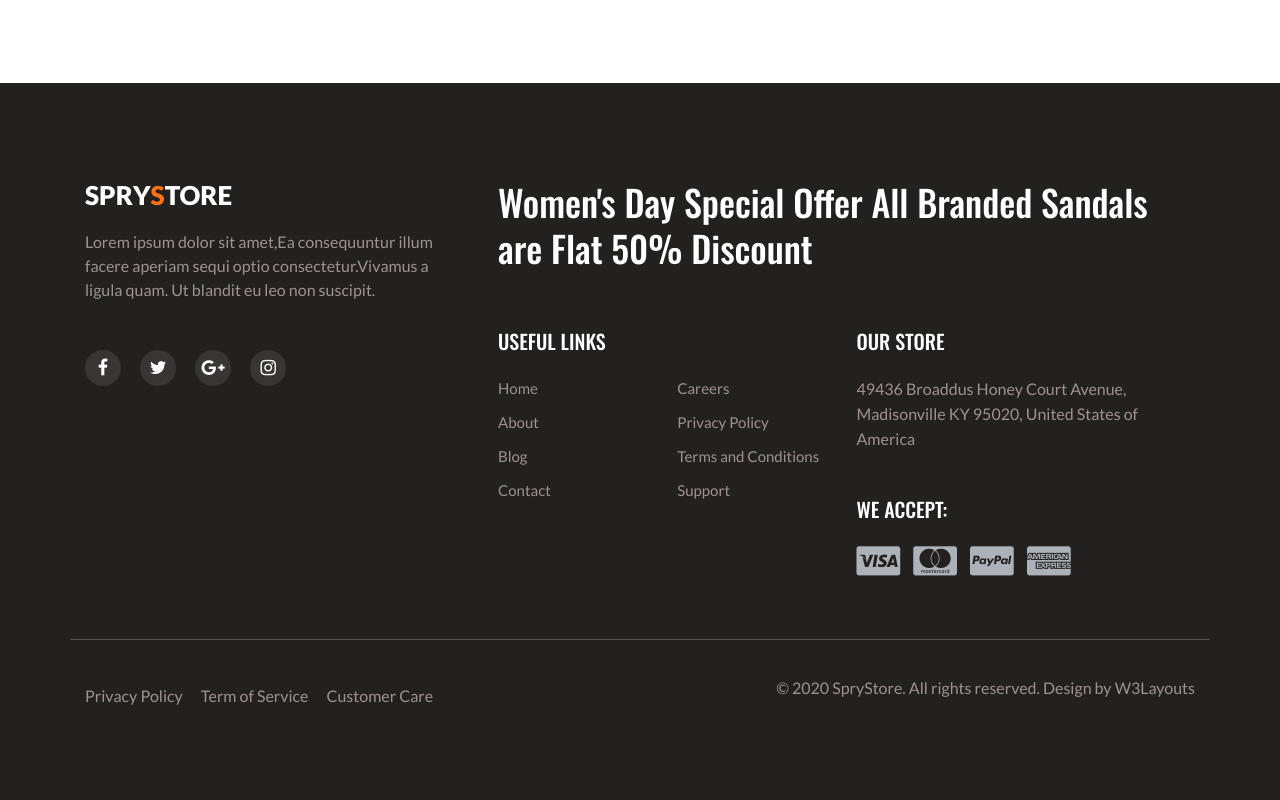
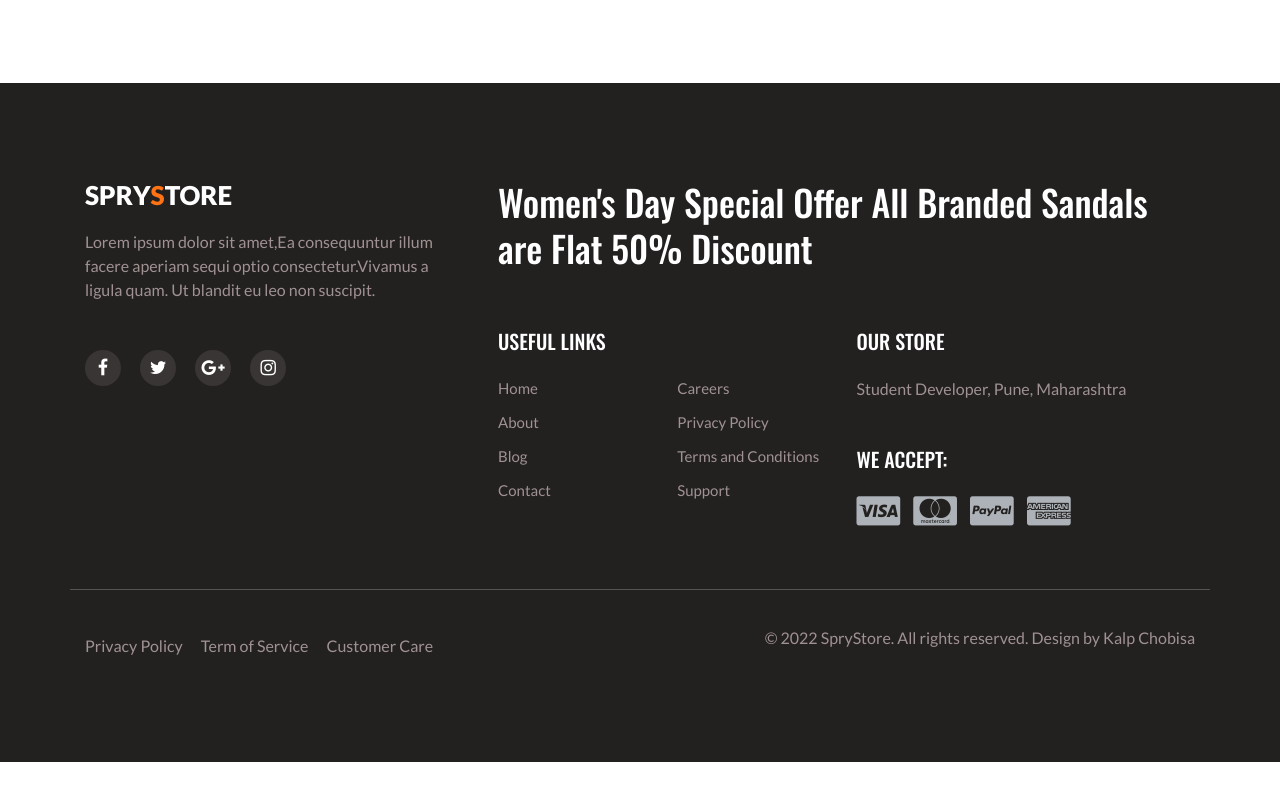
Before and after one commit to kalpchobisa/frtproject, a plain HTML site: page about.html in a window 1280 px wide. Shown: the part 3614-4414 px from the top of the page. After the commit the page ends 4376 px from the top, so only its background shows below. Drawn offline with nearby package versions, Linux system fonts and the light colour scheme.

Commit message:
2nd commit

```diff
--- a/about.html
+++ b/about.html
@@ -1,7 +1,4 @@
-<!--
-Author: W3layouts
-Author URL: http://w3layouts.com
--->
+
 <!doctype html>
 <html lang="zxx">
 
@@ -9,7 +6,7 @@ Author URL: http://w3layouts.com
   <!-- Required meta tags -->
   <meta charset="utf-8">
   <meta name="viewport" content="width=device-width, initial-scale=1, shrink-to-fit=no">
-  <title>SpryStore E-commerce Category Bootstrap Responsive Website Template | About :: W3layouts</title>
+  <title>SpryStore E-commerce Category Bootstrap Responsive Website Template | About :</title>
   <!-- Template CSS -->
   <link rel="stylesheet" href="assets/css/style-starter.css">
   <!-- Template CSS -->
@@ -459,7 +456,7 @@ Author URL: http://w3layouts.com
                           </div>
                           <div class="sub-two-right">
                               <h6>Our Store</h6>
-                              <p class="mb-5">49436 Broaddus Honey Court Avenue, Madisonville KY 95020, United States of America</p>
+                              <p class="mb-5">Student Developer, Pune, Maharashtra</p>
 
                               <h6>We accept:</h6>
                               <ul>
@@ -489,8 +486,7 @@ Author URL: http://w3layouts.com
                       </ul>
                   </div>
                   <div class="columns col-lg-6 text-lg-right">
-                      <p>© 2020 SpryStore. All rights reserved. Design by <a href="https://w3layouts.com/" target="_blank">
-                              W3Layouts</a>
+                      <p>© 2022 SpryStore. All rights reserved. Design by Kalp Chobisa
                       </p>
                   </div>
                   <button onclick="topFunction()" id="movetop" title="Go to top">
```
